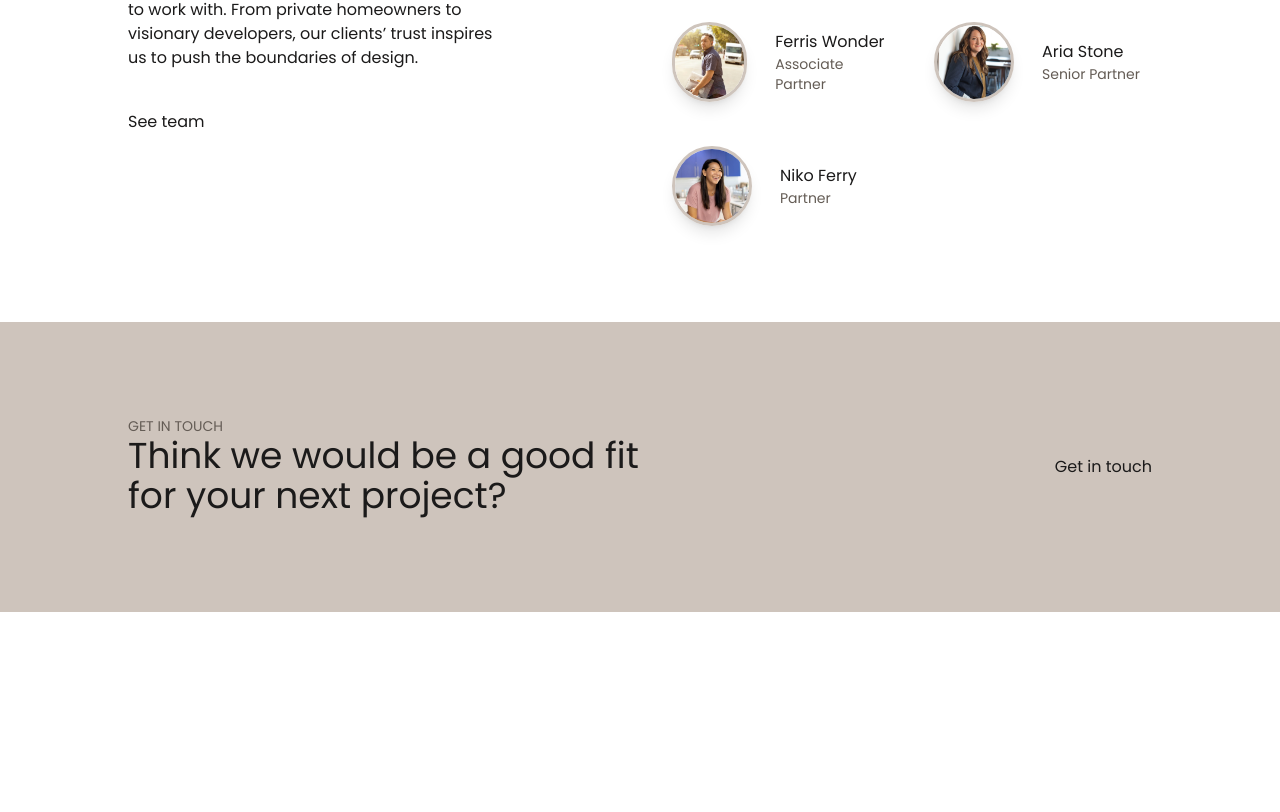
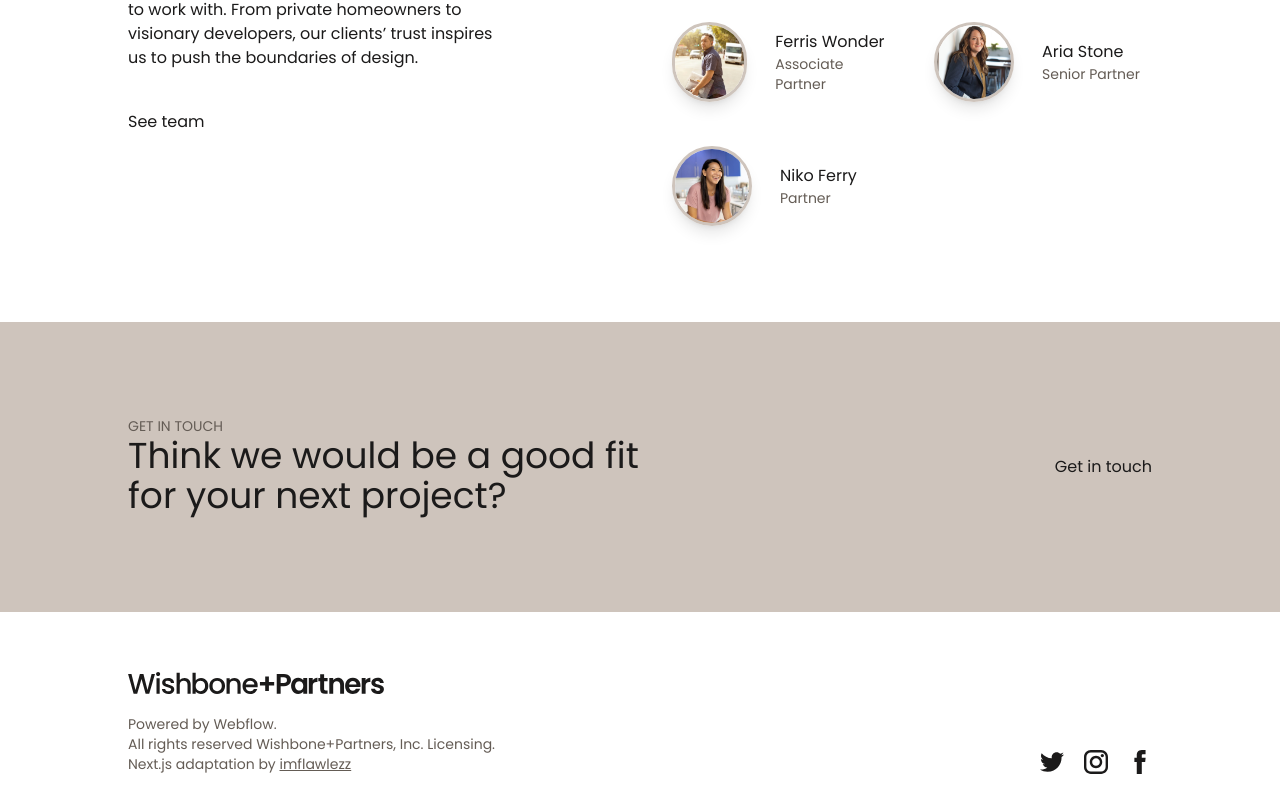
Before and after one commit to imflawlezz/wishbone-landing, a Next.js app: page / in a window 1280 px wide. Shown: the part 5482-6294 px from the top of the page. Before the commit the page ends 6094 px from the top, so only its background shows below. Built offline with nearby package versions, Linux system fonts and the light colour scheme.

Commit message:
feat: add Footer.tsx section, adjust page.tsx layout

```diff
--- a/src/app/page.tsx
+++ b/src/app/page.tsx
@@ -8,6 +8,7 @@ import {PriorClients} from "@/components/sections/PriorClients";
 import {FeaturedProjects} from "@/components/sections/FeaturedProjects";
 import {Team} from "@/components/sections/Team";
 import {GetInTouch} from "@/components/sections/GetInTouch";
+import {Footer} from "@/components/sections/Footer";
 
 export default function Home() {
     return (
@@ -38,6 +39,7 @@ export default function Home() {
             <FeaturedProjects />
             <Team />
             <GetInTouch/>
+            <Footer />
         </>
     );
 }
--- /dev/null
+++ b/src/components/sections/Footer.tsx
@@ -0,0 +1,46 @@
+import Image from "next/image";
+import {resolveAsset} from "@/utils/resolveAsset";
+import {FooterLinksData} from "@/data/FooterLinksData";
+import Link from "next/link";
+
+export const Footer = () => {
+    return (
+        <section className="p-8 md:py-10 lg:py-15 lg:px-32
+        flex flex-col md:flex-row gap-8 items-start md:items-end justify-between">
+            <div className="flex flex-col items-start justify-center gap-5">
+                <div className="">
+                    <Image
+                        src={resolveAsset('logos', 'wishbone-logo.svg')}
+                        alt={'Footer Logo'}
+                        width={256} height={22}
+                    />
+                </div>
+                <div className="text-sm text-[var(--paragraph-secondary)]">
+                    <p>Powered by Webflow.</p>
+                    <p>All rights reserved Wishbone+Partners, Inc. Licensing.</p>
+                    <p>Next.js adaptation by <a
+                            href="https://github.com/imflawlezz"
+                            className="underline hover:text-[var(--foreground)] transition-all duration-200"
+                        >
+                            imflawlezz
+                        </a>
+                    </p>
+                </div>
+            </div>
+
+            <div className="flex flex-row items-center justify-end gap-5">
+                {FooterLinksData.map((link, index) => (
+                    <Link href={link.href} key={index}>
+                        <Image
+                            src={link.imageURL}
+                            alt={link.name}
+                            width={24}
+                            height={24}
+                            className="aspect-square hover:scale-125 transition-transform duration-200"
+                        />
+                    </Link>
+                ))}
+            </div>
+        </section>
+    )
+}
```
